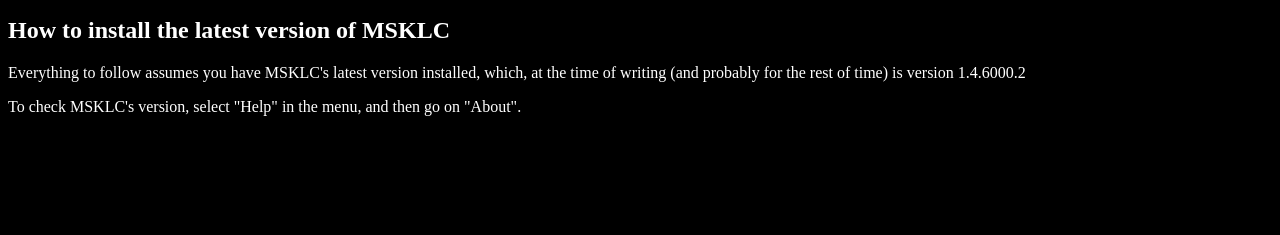
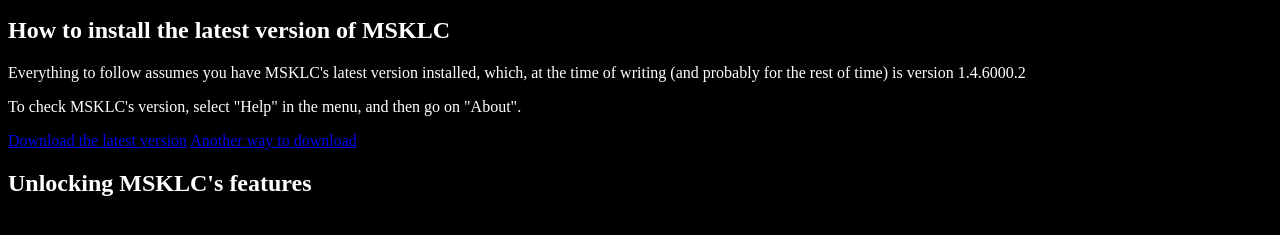
Before and after one commit to MSKLC-Guide/MSKLC-Guide.github.io, a plain HTML site: page index.html in a window 1280 px wide. Shown: the part 119-354 px from the top of the page. Drawn offline with Linux system fonts and the light colour scheme.

Commit message:
Update index.html

```diff
--- a/index.html
+++ b/index.html
@@ -8,8 +8,12 @@
 
 <p>This guide is not an introduction to the basic features of MSKLC, the Microsoft Keyboard Layout Creator. The application is straightforward enough for most people to be able to understand it by playing around with it. Instead, I would like to spread information about lesser-known functionalities.</p>
 
-<h2>How to install the latest version of MSKLC</h2>
+<h2 id="0">How to install the latest version of MSKLC</h2>
 <p>Everything to follow assumes you have MSKLC's latest version installed, which, at the time of writing (and probably for the rest of time) is version 1.4.6000.2</p>
   <p>To check MSKLC's version, select "Help" in the menu, and then go on "About".</p>
+  <a href="https://www.microsoft.com/en-us/download/details.aspx?id=102134">Download the latest version</a>
+  <a href="https://web.archive.org/web/20200810055750/https://download.microsoft.com/download/1/1/8/118aedd2-152c-453f-bac9-5dd8fb310870/MSKLC.exe">Another way to download</a>
+
+  <h2 id="1">Unlocking MSKLC's features</h2>
 </body>
 </html>
```
